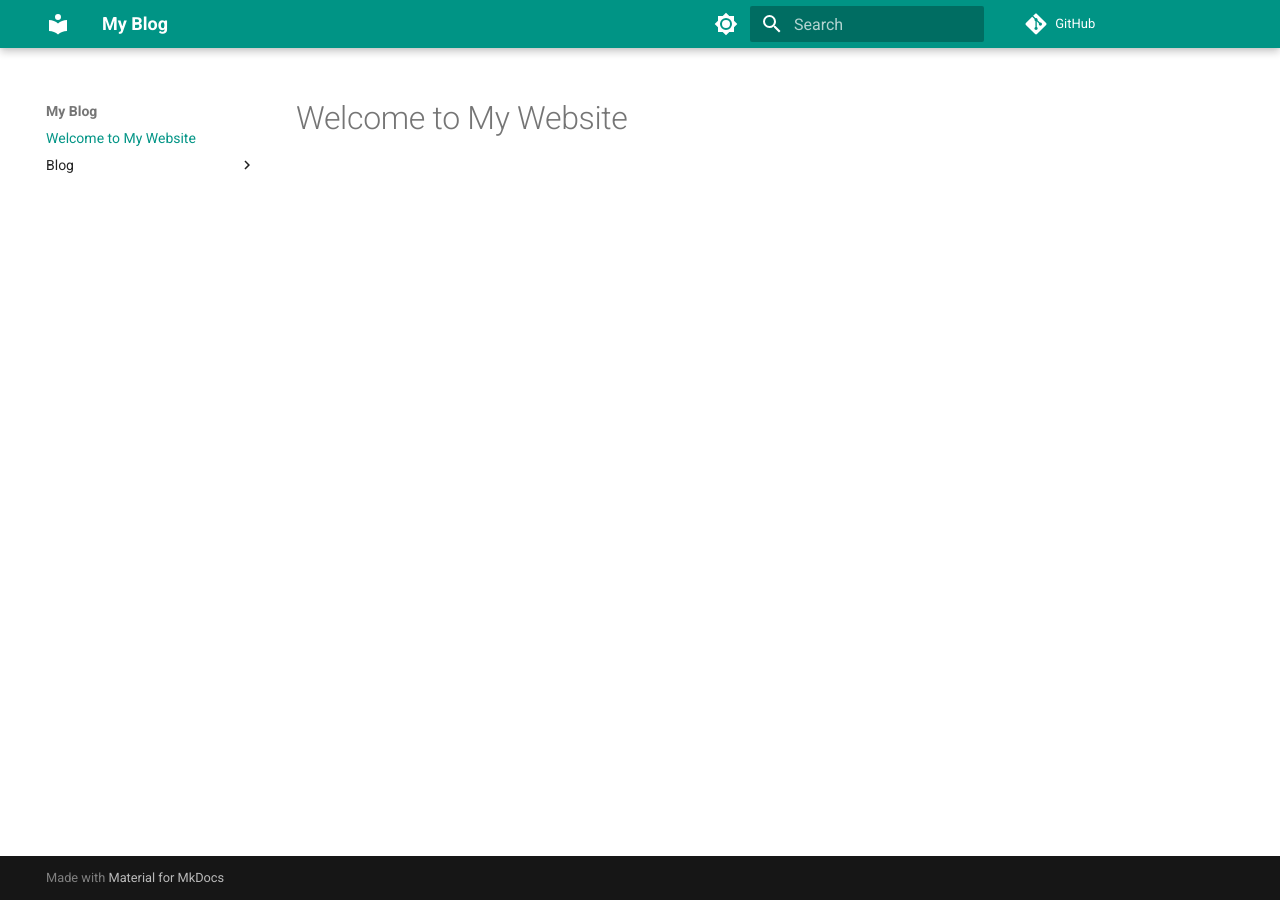
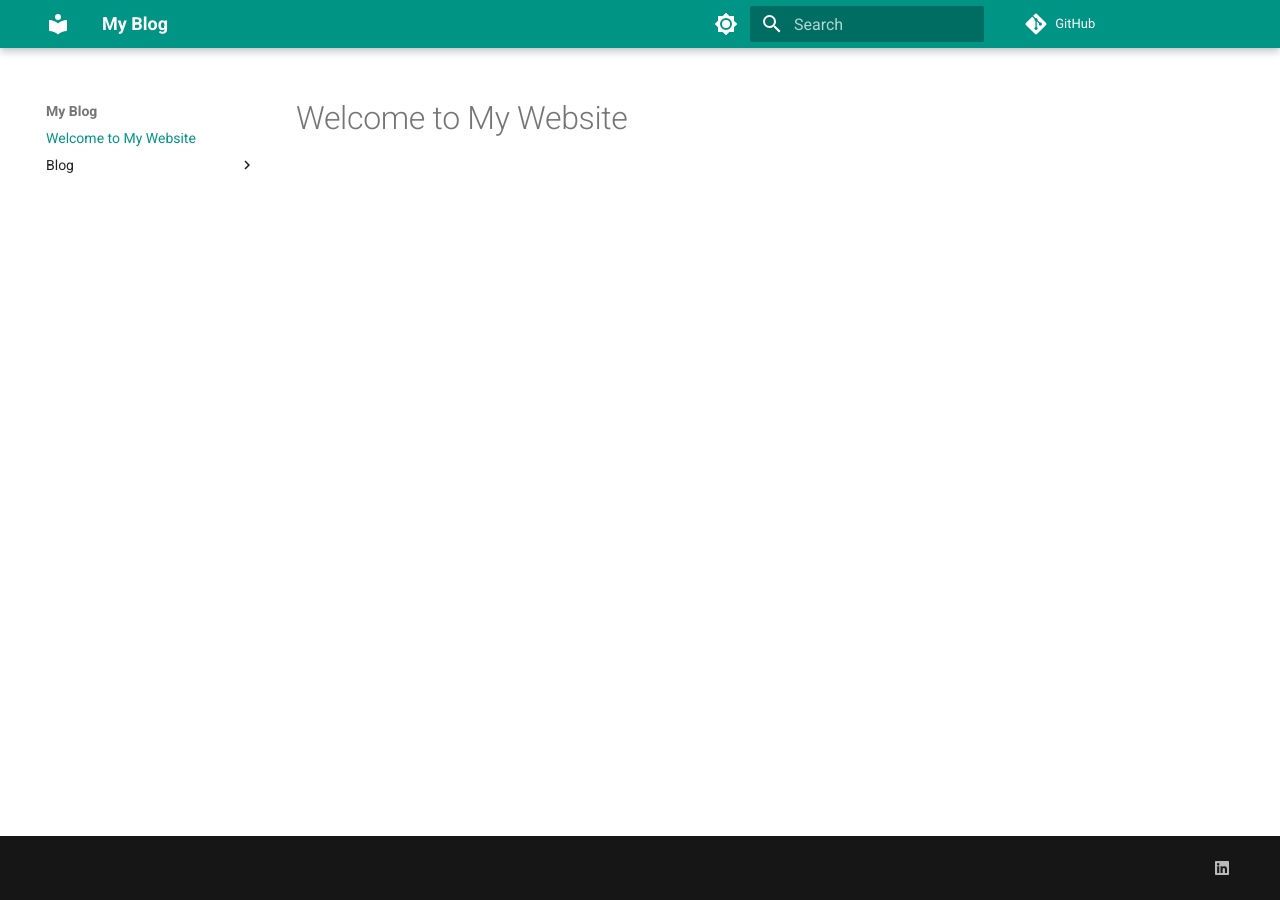
Before and after one commit to ShimonDarshan/ShimonDarshan.github.io, an MkDocs documentation site: the page built from docs/index.md, in a window 1280 px wide. Built offline with MkDocs 1.6.1 and Material for MkDocs 9.7.7, drawn with Linux system fonts in a browser that asks for light colours; comment, search, counter and statistics services are not loaded; part of the change alters nothing that is shown.

Commit message:
add tags

```diff
--- a/mkdocs.yml
+++ b/mkdocs.yml
@@ -8,8 +8,7 @@ theme:
   name: material
   language: en
   palette:
-
-        # Palette toggle for light mode
+    # Palette toggle for light mode
     - scheme: default
       primary: teal
       toggle:
@@ -26,6 +25,16 @@ theme:
 plugins:
   - search:
       lang: en
+  - tags
+
+extra:
+  generator: false
+  social:
+    - icon: fontawesome/brands/linkedin
+      link: https://www.linkedin.com/in/shimond/
+      name: LinkedIn
+
+
 
 
 nav:
```
